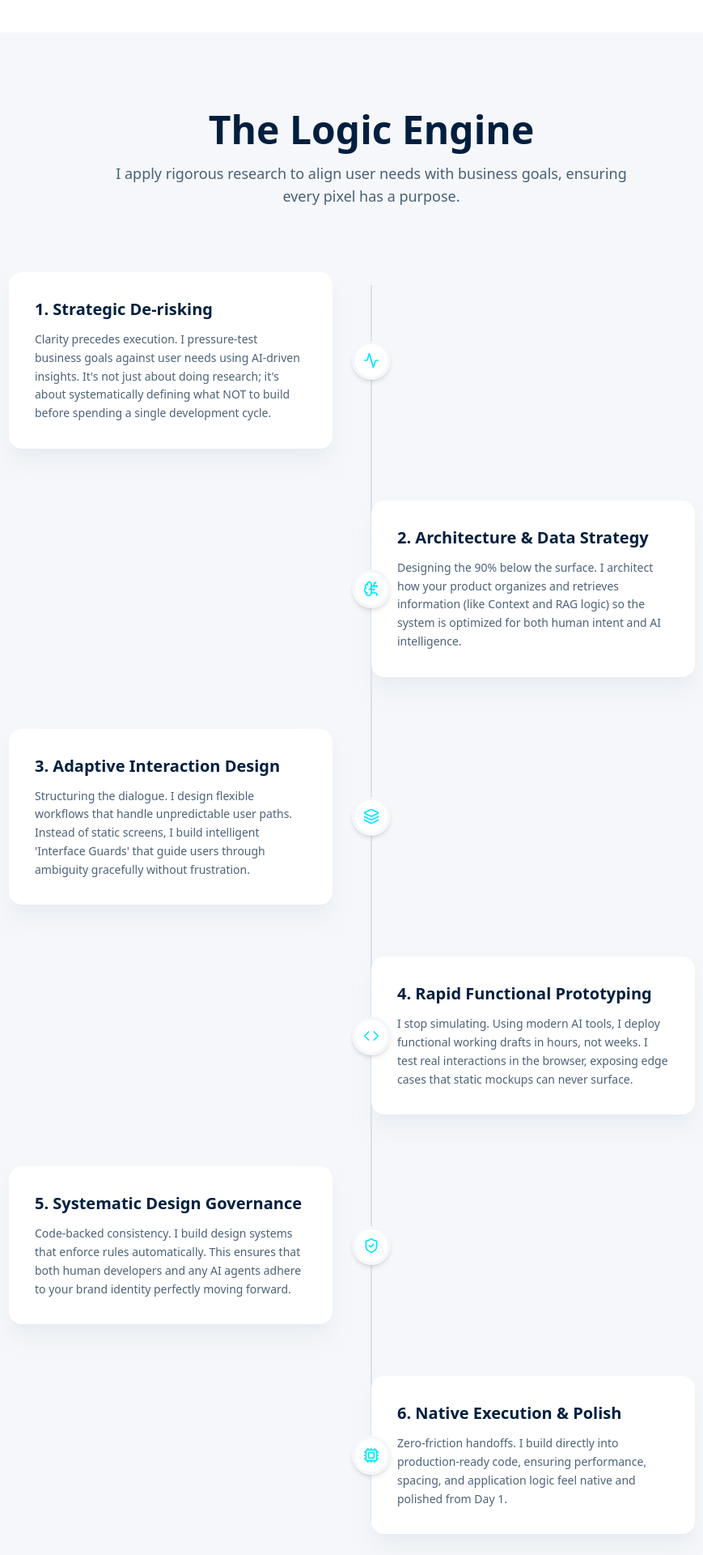
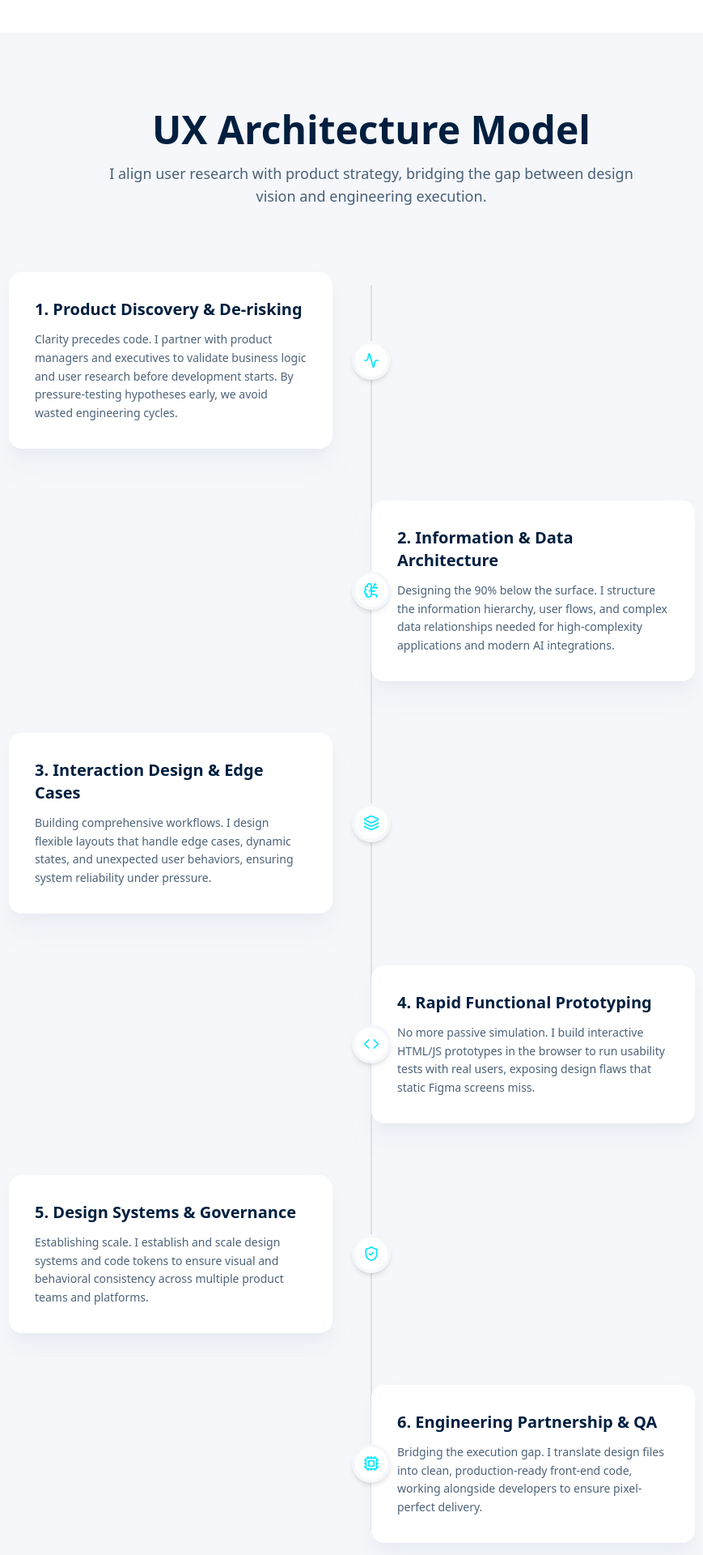
Before and after one commit to sharpencil/portfolio-website, a Next.js app: page /capabilities in a window 1280 px wide. Shown: the part 680-2600 px from the top of the page at 81% size, without its empty margins (181-1050 px from the left). Built offline with nearby package versions, Linux system fonts and the light colour scheme; a web font is replaced by a local one.

Commit message:
Refactor capabilities page to focus on design leadership and systems architecture methodology

```diff
--- a/src/app/capabilities/CapabilitiesClient.tsx
+++ b/src/app/capabilities/CapabilitiesClient.tsx
@@ -22,8 +22,7 @@ export default function CapabilitiesClient() {
                             Capabilities.
                         </h1>
                         <p className="text-xl md:text-2xl text-authority-navy/80 font-light max-w-lg leading-relaxed border-l-4 border-electric-cyan pl-6">
-                            Evidence-based product design. <br />
-                            <span className="font-semibold">Engineered for production.</span>
+                            Design leadership, systems architecture, and UX engineering built for scale.
                         </p>
                     </motion.div>
 
@@ -58,9 +57,9 @@ export default function CapabilitiesClient() {
             <section className="py-24 bg-slate-gray relative">
                 <div className="container mx-auto px-6">
                     <div className="text-center mb-20">
-                        <h2 className="text-4xl md:text-5xl font-bold font-heading text-authority-navy mb-4">The Logic Engine</h2>
+                        <h2 className="text-4xl md:text-5xl font-bold font-heading text-authority-navy mb-4">UX Architecture Model</h2>
                         <p className="text-lg text-authority-navy/70 max-w-2xl mx-auto">
-                            I apply rigorous research to align user needs with business goals, ensuring every pixel has a purpose.
+                            I align user research with product strategy, bridging the gap between design vision and engineering execution.
                         </p>
                     </div>
 
@@ -71,33 +70,33 @@ export default function CapabilitiesClient() {
                         {/* Process Steps */}
                         {[
                             {
-                                title: "1. Strategic De-risking",
-                                desc: "Clarity precedes execution. I pressure-test business goals against user needs using AI-driven insights. It's not just about doing research; it's about systematically defining what NOT to build before spending a single development cycle.",
+                                title: "1. Product Discovery & De-risking",
+                                desc: "Clarity precedes code. I partner with product managers and executives to validate business logic and user research before development starts. By pressure-testing hypotheses early, we avoid wasted engineering cycles.",
                                 icon: Activity
                             },
                             {
-                                title: "2. Architecture & Data Strategy",
-                                desc: "Designing the 90% below the surface. I architect how your product organizes and retrieves information (like Context and RAG logic) so the system is optimized for both human intent and AI intelligence.",
+                                title: "2. Information & Data Architecture",
+                                desc: "Designing the 90% below the surface. I structure the information hierarchy, user flows, and complex data relationships needed for high-complexity applications and modern AI integrations.",
                                 icon: BrainCircuit
                             },
                             {
-                                title: "3. Adaptive Interaction Design",
-                                desc: "Structuring the dialogue. I design flexible workflows that handle unpredictable user paths. Instead of static screens, I build intelligent 'Interface Guards' that guide users through ambiguity gracefully without frustration.",
+                                title: "3. Interaction Design & Edge Cases",
+                                desc: "Building comprehensive workflows. I design flexible layouts that handle edge cases, dynamic states, and unexpected user behaviors, ensuring system reliability under pressure.",
                                 icon: Layers
                             },
                             {
                                 title: "4. Rapid Functional Prototyping",
-                                desc: "I stop simulating. Using modern AI tools, I deploy functional working drafts in hours, not weeks. I test real interactions in the browser, exposing edge cases that static mockups can never surface.",
+                                desc: "No more passive simulation. I build interactive HTML/JS prototypes in the browser to run usability tests with real users, exposing design flaws that static Figma screens miss.",
                                 icon: Code
                             },
                             {
-                                title: "5. Systematic Design Governance",
-                                desc: "Code-backed consistency. I build design systems that enforce rules automatically. This ensures that both human developers and any AI agents adhere to your brand identity perfectly moving forward.",
+                                title: "5. Design Systems & Governance",
+                                desc: "Establishing scale. I establish and scale design systems and code tokens to ensure visual and behavioral consistency across multiple product teams and platforms.",
                                 icon: ShieldCheck
                             },
                             {
-                                title: "6. Native Execution & Polish",
-                                desc: "Zero-friction handoffs. I build directly into production-ready code, ensuring performance, spacing, and application logic feel native and polished from Day 1.",
+                                title: "6. Engineering Partnership & QA",
+                                desc: "Bridging the execution gap. I translate design files into clean, production-ready front-end code, working alongside developers to ensure pixel-perfect delivery.",
                                 icon: Cpu
                             }
                         ].map((step, index) => (
@@ -127,35 +126,35 @@ export default function CapabilitiesClient() {
                 </div>
             </section>
 
-            {/* 3. The Technology: "The Agentic Stack" (Deep Navy Background) */}
+            {/* 3. The Technology: "The UX Leadership Stack" (Deep Navy Background) */}
             <section className="py-24 bg-authority-navy text-white">
                 <div className="container mx-auto px-6 text-center">
-                    <h2 className="text-4xl md:text-5xl font-bold font-heading mb-16">The Agentic Stack</h2>
+                    <h2 className="text-4xl md:text-5xl font-bold font-heading mb-16">The UX Leadership Stack</h2>
 
                     <div className="flex flex-col md:flex-row items-center justify-center gap-6 md:gap-4 text-xl md:text-2xl font-semibold">
                         <div className="bg-white/5 border border-white/10 px-8 py-6 rounded-xl backdrop-blur-sm w-full md:w-auto">
-                            <span className="block text-sm text-electric-cyan/70 font-mono mb-2 uppercase tracking-widest">The Brain</span>
+                            <span className="block text-sm text-electric-cyan/70 font-mono mb-2 uppercase tracking-widest">The Foundation</span>
                             Ph.D. Human Factors
                         </div>
 
                         <span className="text-electric-cyan text-4xl font-light">+</span>
 
                         <div className="bg-white/5 border border-white/10 px-8 py-6 rounded-xl backdrop-blur-sm w-full md:w-auto">
-                            <span className="block text-sm text-electric-cyan/70 font-mono mb-2 uppercase tracking-widest">The System</span>
-                            Next.js & Supabase
+                            <span className="block text-sm text-electric-cyan/70 font-mono mb-2 uppercase tracking-widest">The Integration</span>
+                            Design-to-Code Systems
                         </div>
 
                         <span className="text-electric-cyan text-4xl font-light">×</span>
 
                         <div className="bg-white/5 border border-white/10 px-8 py-6 rounded-xl backdrop-blur-sm w-full md:w-auto">
-                            <span className="block text-sm text-electric-cyan/70 font-mono mb-2 uppercase tracking-widest">The Accelerator</span>
-                            Agentic AI
+                            <span className="block text-sm text-electric-cyan/70 font-mono mb-2 uppercase tracking-widest">The Velocity</span>
+                            Agentic AI Acceleration
                         </div>
 
                         <span className="text-electric-cyan text-4xl font-light">=</span>
 
                         <div className="text-electric-cyan font-bold text-3xl md:text-4xl mt-4 md:mt-0">
-                            Logic Architecture
+                            Systems UX Leadership
                         </div>
                     </div>
                 </div>
```
